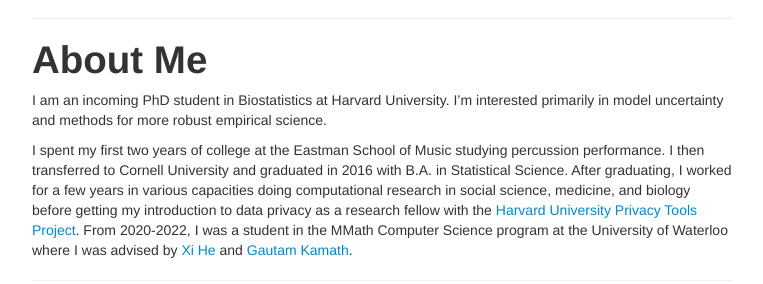
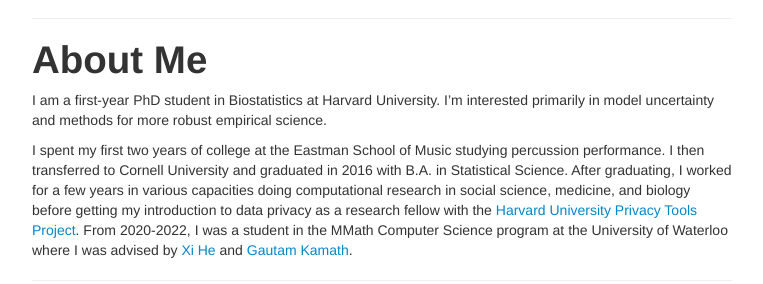
Before and after one commit to ctcovington/ctcovington.github.io, a Jekyll site: the page built from index.md, in a window 1280 px wide and 1400 px high, scrolled down 309 px. Shown: the part 168-452 px from the top of the window, without its empty margins (258-1021 px from the left). Built offline with Jekyll 4.4.1, drawn with Linux system fonts in a browser that asks for light colours; some of the changed text lies outside the part shown.

Commit message:
update year and links

```diff
--- a/index.md
+++ b/index.md
@@ -10,7 +10,7 @@
 ---
 
 # About Me
-I am an incoming PhD student in Biostatistics at Harvard University. I'm interested primarily in model uncertainty and methods for more robust empirical science.
+I am a first-year PhD student in Biostatistics at Harvard University. I'm interested primarily in model uncertainty and methods for more robust empirical science.
 
 I spent my first two years of college at the Eastman School of Music studying percussion performance. I then transferred to Cornell University and graduated in 2016 with B.A. in Statistical Science. After graduating, I worked for a few years in various capacities doing computational research in social science, medicine, and biology before getting my introduction to data privacy as a research fellow with the [Harvard University Privacy Tools Project](https://privacytools.seas.harvard.edu/).
 From 2020-2022, I was a student in the MMath Computer Science program at the University of Waterloo where I was advised by [Xi He](https://cs.uwaterloo.ca/~xihe/) and [Gautam Kamath](http://www.gautamkamath.com/).
```
Also changed, not shown: other parts of index.md (+1 -2 lines), 1 other file.
